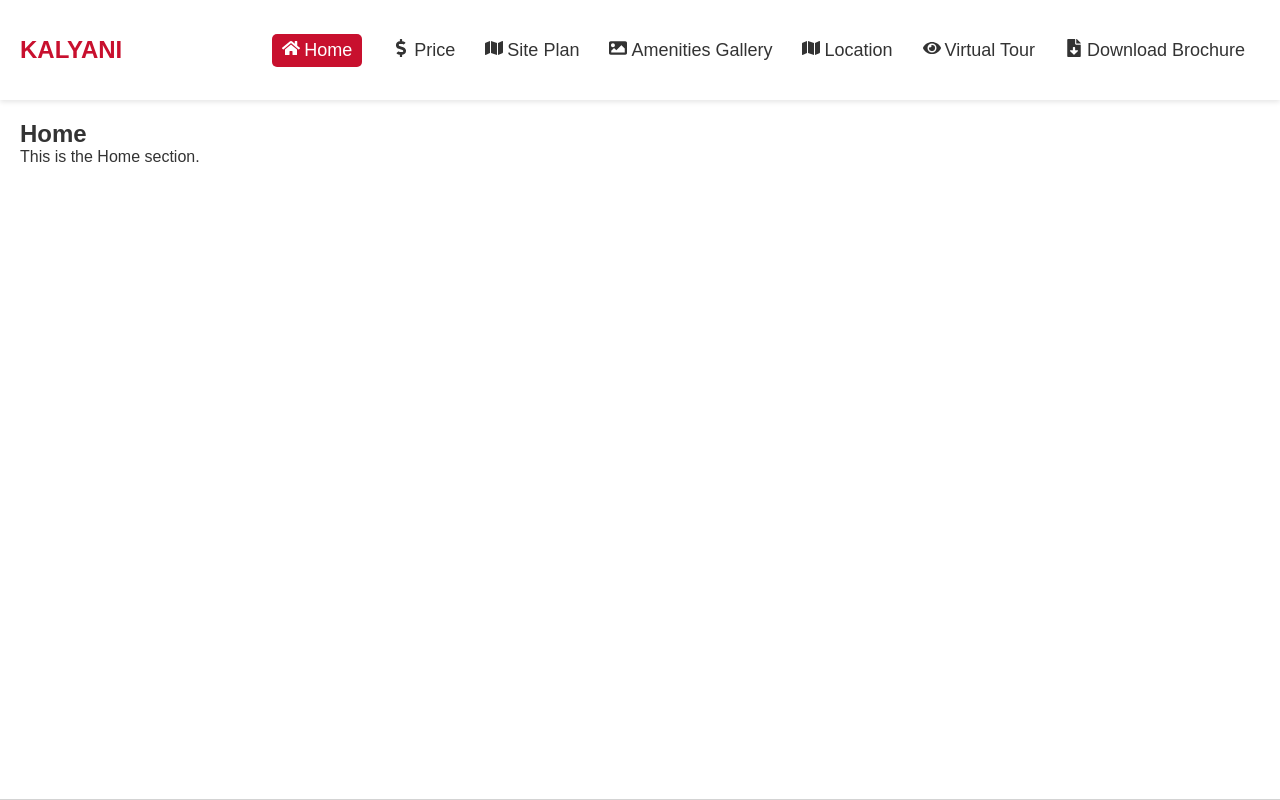
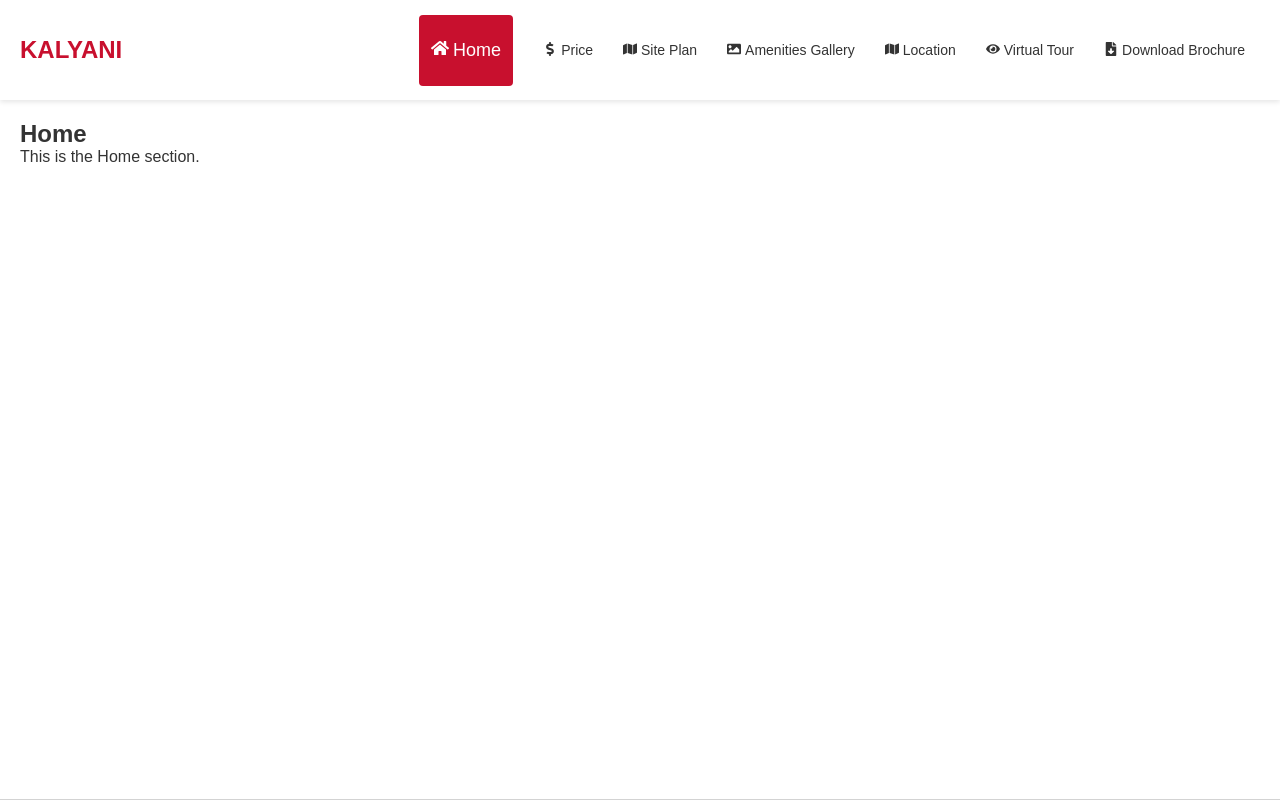
Before and after one commit to pariharprashantraj/micro-website, a React (Create React App) app: page / in a window 1280 px wide. Shown: the top 800 px of the page. Built offline with nearby package versions, Linux system fonts and the light colour scheme.

Commit message:
theme changes

```diff
--- a/src/App.css
+++ b/src/App.css
@@ -1,6 +1,7 @@
 /* Define CSS Variables for Theme Colors */
 :root {
   --primary-color: #C8102E; /* Crimson Red */
+  --secondary-color: rgba(200, 16, 46, 0.8);
   --accent-color: #D3D3D3; /* Light Gray */
   --background-color: #FFFFFF; /* White */
   --text-color: #333333; /* Dark Gray */
@@ -62,25 +63,29 @@ body {
   margin: 0 15px;
   color: var(--text-color); /* Default text color */
   text-decoration: none;
-  font-size: 18px;
+  font-size: 14px; /* Default font size */
   display: flex;
   align-items: center;
-  transition: background-color 0.3s ease, color 0.3s ease; /* Smooth transition for hover */
+  transition: background-color 0.3s ease, color 0.3s ease, font-size 0.3s ease; /* Smooth transition for hover */
 }
 
+/* Add a hover effect with text enlargement */
 .menu-item:hover {
-  background-color: rgba(200, 16, 46, 0.8); /* Slightly less red for hover */
+  background-color: var(--secondary-color); /* Slightly less red for hover */
   color: white; /* Change text color to white on hover */
-  border-radius: 5px; /* Rounded corners */
-  padding: 5px 10px;
+  border-radius: 4px; /* Rounded corners */
+  padding: 5px 10px; /* Add padding for better touch targets */
+  font-size: 18px; /* Enlarged font size on hover */
 }
 
-.menu-item.active { /* Active class for selected tab */
+.menu-item.active {
   background-color: var(--primary-color); /* Fully red for selected tab */
   color: white; /* Change text color to white on active */
-  border-radius: 5px; /* Rounded corners */
+  border-radius: 4px; /* Rounded corners */
   padding: 5px 10px;
+  font-size: 18px;
 }
+
 
 /* Sliding Menu Styles */
 .slide-menu {
@@ -102,7 +107,7 @@ body {
 }
 
 .menu-items {
-  padding: 20px;
+  padding: 12px;
 }
 
 .close-button {
@@ -121,16 +126,21 @@ body {
 }
 
 /* Mobile styles */
-@media (max-width: 900px) {
+@media (max-width: 1024px) {
   .navbar {
     display: none; /* Hide the regular navbar on mobile */
   }
+  .menu-item{
+    padding: 8px 0;
+    margin: 12px 0
+  }
+
 
   .breadcrumb {
     display: flex;
     flex-wrap: wrap;
     margin: 10px 0;
-    background: var(--accent-color); /* Use accent color */
+    background: var(--primary-color); /* Use accent color */
     padding: 10px;
     border-radius: 5px;
     font-size: 14px; /* Smaller font for mobile */
@@ -139,12 +149,13 @@ body {
   }
 
   .menu-icon {
-    display: block; /* Show the icon on mobile */
+    display: block;
+    color: var(--background-color);
   }
 }
 
 /* Desktop styles */
-@media (min-width: 901px) {
+@media (min-width: 1025px) {
   .breadcrumb {
     display: none; /* Hide breadcrumb on desktop */
   }
@@ -152,4 +163,7 @@ body {
   .navbar {
     display: flex; /* Show navbar on desktop */
   }
+  .menu-item.active{
+    padding: 24px 12px;
+  }
 }
```
